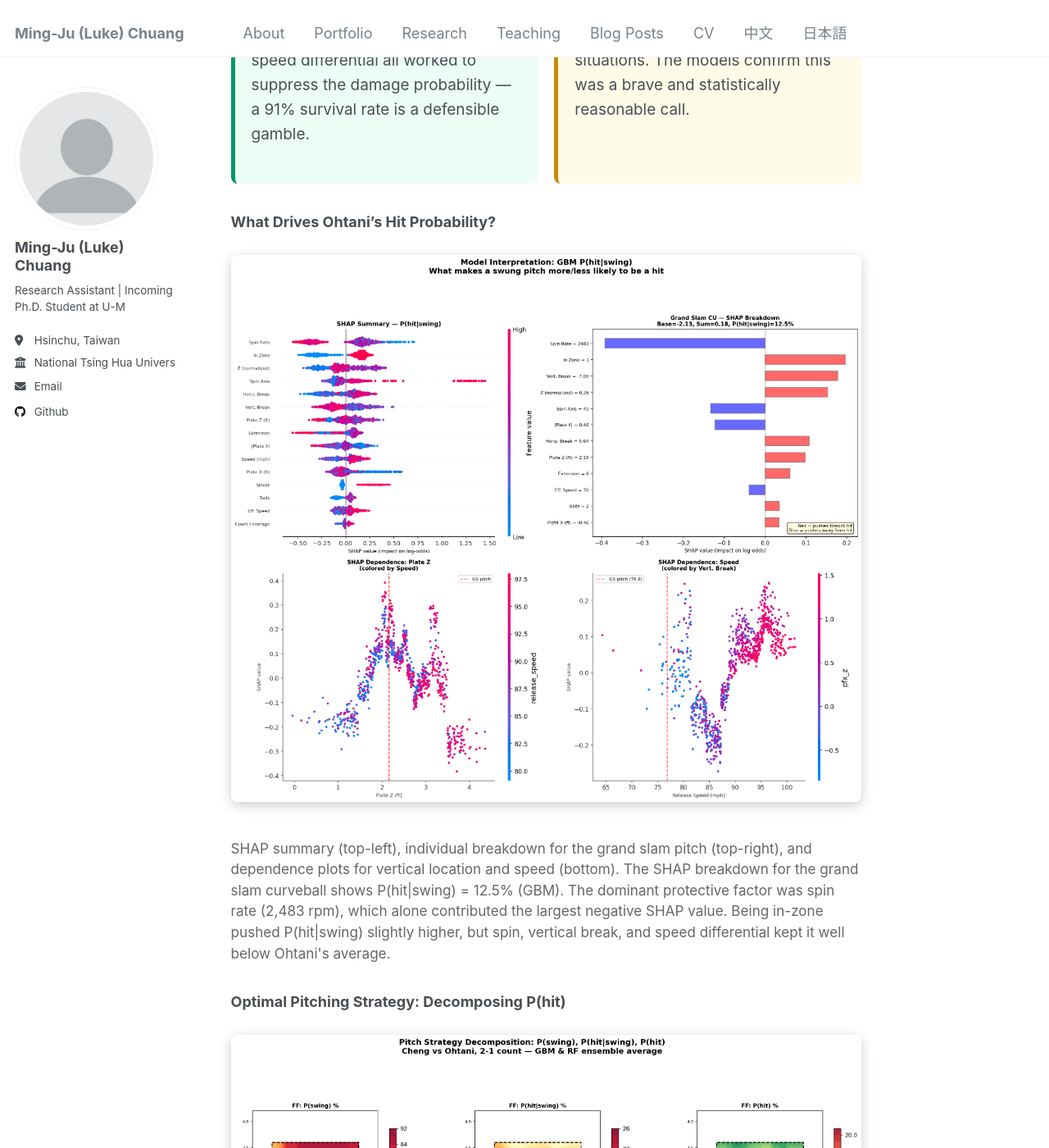
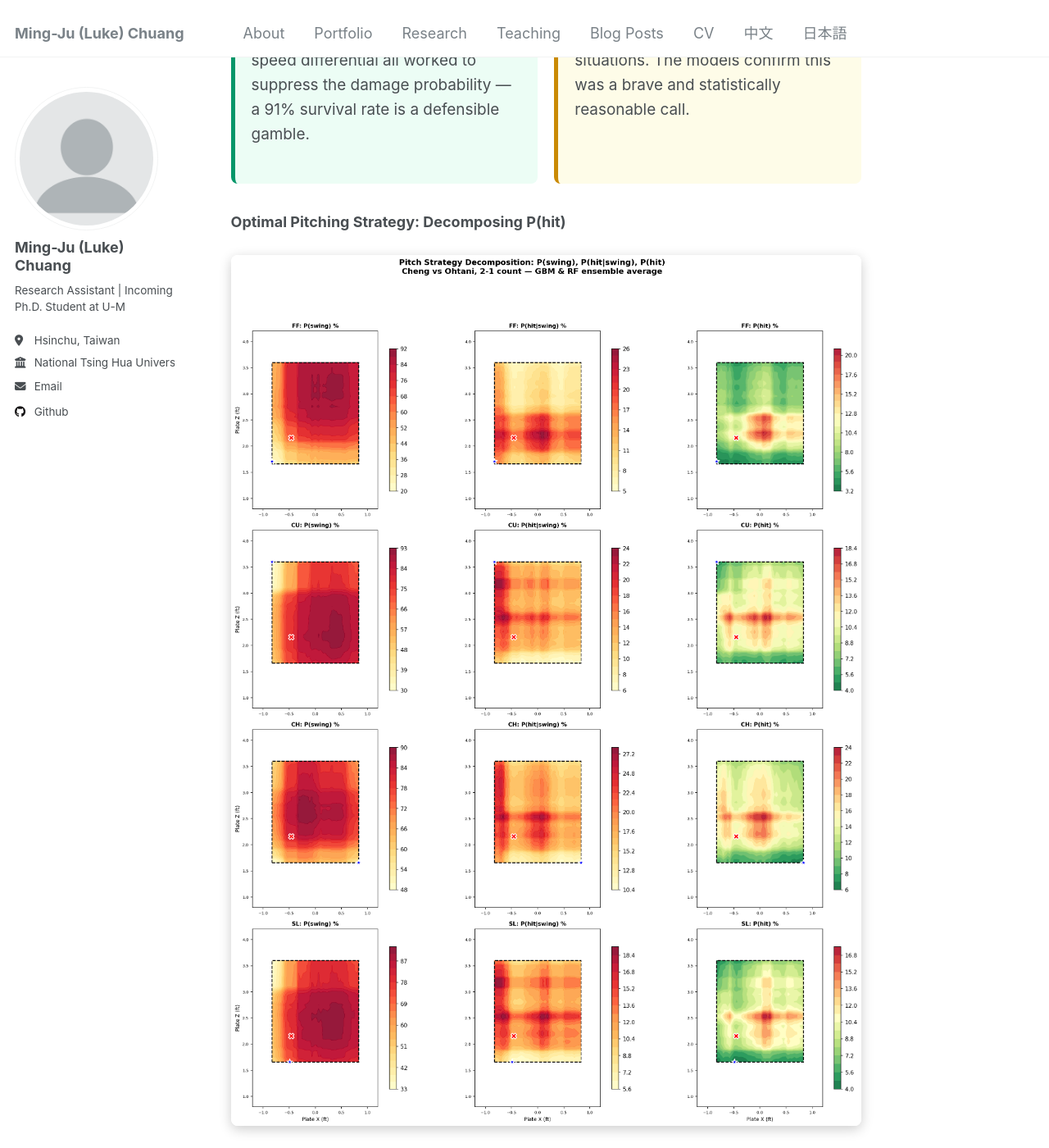
Before and after one commit to LukeChuang890212/LukeChuang890212.github.io, a Jekyll site: the page built from _portfolio/portfolio-98-baseball-jpn.md, in a window 1280 px wide and 1400 px high, scrolled down 6520 px. Shown: the whole window at 82% size. Built offline with Jekyll 4.4.1, drawn with Linux system fonts in a browser that asks for light colours.

Commit message:
Remove redundant SHAP section from Japan analysis
The SHAP insights (spin rate, vertical break, speed, spin axis) are
already covered in the pitch quality explanation box above.

Co-Authored-By: Claude Opus 4.6 <noreply@anthropic.com>

```diff
--- a/_portfolio/portfolio-98-baseball-jpn.md
+++ b/_portfolio/portfolio-98-baseball-jpn.md
@@ -143,12 +143,6 @@ collection: portfolio
   </div>
 </div>
 
-### What Drives Ohtani's Hit Probability?
-
-<img src="/images/jpn_ohtani_shap.png" alt="SHAP Analysis for Ohtani Hit Model" style="width: 100%; max-width: 800px; border-radius: 8px; box-shadow: 0 4px 15px rgba(0,0,0,0.2); margin: 20px 0;">
-
-<p style="color: #666; font-size: 0.95em;">SHAP summary (top-left), individual breakdown for the grand slam pitch (top-right), and dependence plots for vertical location and speed (bottom). The SHAP breakdown for the grand slam curveball shows P(hit|swing) = 12.5% (GBM). The dominant protective factor was spin rate (2,483 rpm), which alone contributed the largest negative SHAP value. Being in-zone pushed P(hit|swing) slightly higher, but spin, vertical break, and speed differential kept it well below Ohtani's average.</p>
-
 ### Optimal Pitching Strategy: Decomposing P(hit)
 
 <img src="/images/jpn_ohtani_pitch_strategy_decomp.png" alt="Pitch Strategy Decomposition: P(swing), P(hit|swing), P(hit)" style="width: 100%; max-width: 900px; border-radius: 8px; box-shadow: 0 4px 15px rgba(0,0,0,0.2); margin: 20px 0;">
```
